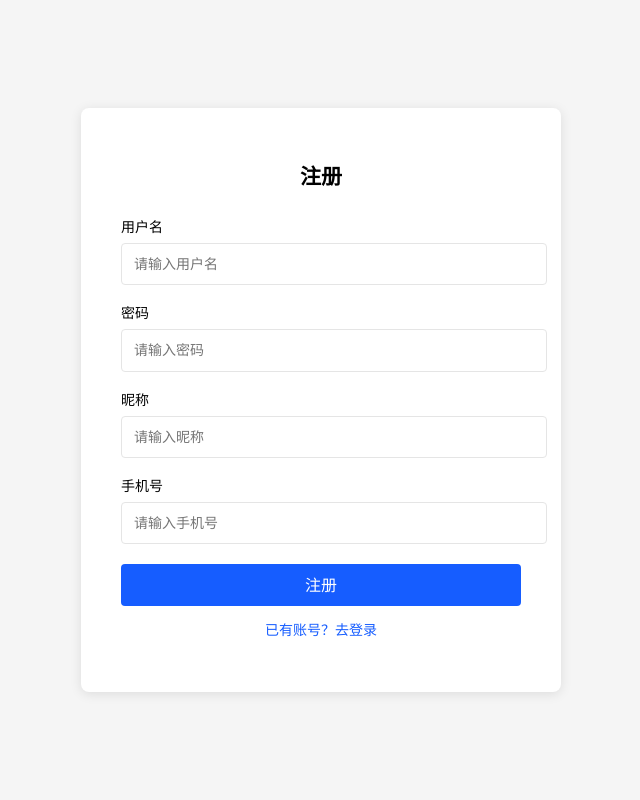
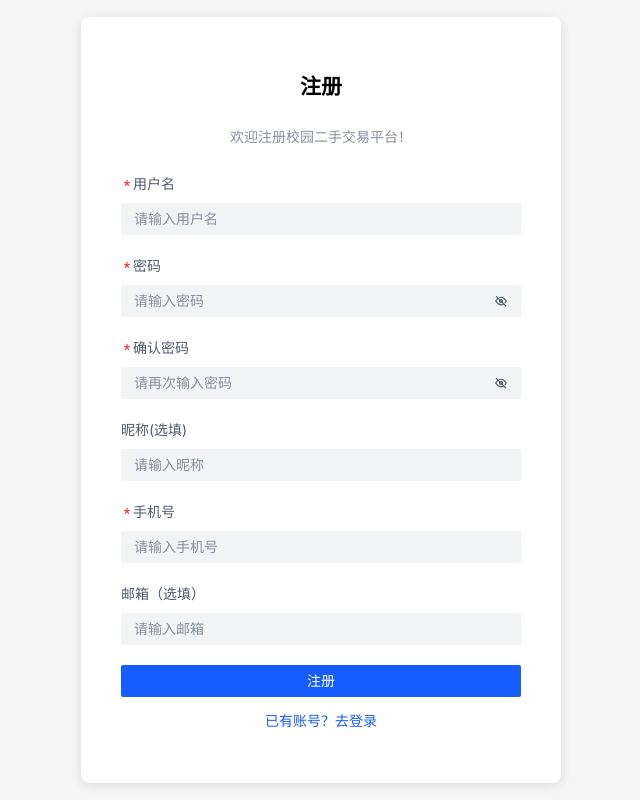
Before and after one commit to JinhaoMa-Max/school_transaction_system-database_course_design-, a Vue app in the folder frontend/: page /register in a window 1280 px wide. Shown: the whole page, without its empty margins (319-959 px from the left). Built offline with nearby package versions, Linux system fonts and the light colour scheme.

Commit message:
登录和注册页的实现
实现的基本的登录和注册页面的修改
1.登录注册页统一为a-form
2.增加登录和注册的输入检验
3.增加了“记住我”选项
4.增加了登录成功与退出的页面逻辑，略微修改了router/index.ts与stores\user.ts以支持跳转逻辑

```diff
--- a/frontend/src/router/index.ts
+++ b/frontend/src/router/index.ts
@@ -157,10 +157,17 @@ const router = createRouter({
 
 router.beforeEach(async (to, _from, next) => {
   const userStore = useUserStore()
+
+    // 新增：已登录用户访问登录/注册页 → 跳首页
+  if (userStore.isLoggedIn && (to.path === '/login' || to.path === '/register')) {
+    next('/')
+    return
+  }
+
   const requiresAuth = to.meta.requiresAuth
 
   if (requiresAuth && !userStore.isLoggedIn) {
-    next('/login')
+     next(`/login?redirect=${encodeURIComponent(to.fullPath)}`)
     return
   }
 
--- a/frontend/src/stores/user.ts
+++ b/frontend/src/stores/user.ts
@@ -5,25 +5,33 @@ import { login as loginApi, logout as logoutApi, getCurrentUser } from '@/api'
 
 export const useUserStore = defineStore('user', () => {
   const user = ref<User | null>(null)
-  const token = ref(localStorage.getItem('accessToken') || '')
+
+ // token初始值现在由保留状态决定
+const token = ref(
+  localStorage.getItem('accessToken') || sessionStorage.getItem('accessToken') || ''
+)
 
   const isLoggedIn = computed(() => !!token.value && !!user.value)
   const isAdmin = computed(() => user.value?.role === 'admin')
   const isSeller = computed(() => user.value?.role === 'seller')
   const isBuyer = computed(() => user.value?.role === 'buyer')
 
-  const login = async (username: string, password: string) => {
+  // 登录方法，增加了一个rememberMe参数
+const login = async (username: string, password: string, rememberMe = true) => {
   const res = await loginApi({ username, password })
   token.value = res.data.token
   user.value = res.data.user
-    localStorage.setItem('accessToken', res.data.token)
+  const storage = rememberMe ? localStorage : sessionStorage
+  storage.setItem('accessToken', res.data.token)
 }
 
+// 登出方法，同上
   const logout = async () => {
   await logoutApi()
   token.value = ''
   user.value = null
   localStorage.removeItem('accessToken')
+  sessionStorage.removeItem('accessToken')
 }
 
   const fetchCurrentUser = async () => {
--- a/frontend/src/views/Login.vue
+++ b/frontend/src/views/Login.vue
@@ -1,22 +1,65 @@
 <script setup lang="ts">
-import { ref } from 'vue'
+import { ref, reactive } from 'vue'
 import { useRouter } from 'vue-router'
 import { useUserStore } from '@/stores'
+import{Message} from '@arco-design/web-vue'
+import { useRoute } from 'vue-router'
 
 const router = useRouter()
 const userStore = useUserStore()
+const route = useRoute()
 
-const username = ref('')
-const password = ref('')
+//用form对象表示username和password的值
+const form = reactive({
+  username: '',
+  password: ''
+})
+
+//组件：保持状态
+const rememberMe = ref(true)
+
+//校验规则
+const  formRef = ref()
+
+const rules = {
+  username: [
+      { required: true, message: '请输入用户名(3-20个字符)' },
+      { minLength: 3, message: '用户名长度不能小于3位' },
+      { maxLength: 20, message: '用户名长度不能大于20位' }
+  ],
+  password: [
+    { required: true, message: '请输入密码(6-20个字符)' },
+    { minLength: 6, message: '密码长度不能小于6位' },
+    { maxLength: 20, message: '密码长度不能大于20位' }
+  ]
+}
+
 const loading = ref(false)
 
+//登录逻辑
 const handleLogin = async () => {
-  if (!username.value || !password.value) return
+  const error = await formRef.value?.validate()
+  if(error) {
+    return
+  }
   loading.value = true
   try {
-    await userStore.login(username.value, password.value)
-    router.push('/')
-  } finally {
+   await userStore.login(form.username, form.password, rememberMe.value)
+    Message.success('登录成功')
+    const redirect = route.query.redirect as string
+    router.push(redirect || '/')
+  } catch (error: any) {
+  const msg = error?.response?.data?.message || error?.message || ''
+  if (msg.includes('密码') || msg.includes('用户名') || msg.includes('账号')) {
+    Message.error('用户名或密码错误')
+  } else if (msg.includes('网络') || msg.includes('timeout')) {
+    Message.error('网络连接失败，请稍后重试')
+  } else {
+    Message.error('登录失败，请稍后重试')
+    console.error('登录失败:', error)
+  }
+}
+   finally {
     loading.value = false
   }
 }
@@ -29,16 +72,46 @@ const goToRegister = () => {
 <template>
   <div class="login-page">
     <div class="login-card">
+
+      <!-- 登录表单 -->
       <h2>登录</h2>
-      <div class="form-item">
-        <label>用户名</label>
-        <input v-model="username" type="text" placeholder="请输入用户名" />
-      </div>
-      <div class="form-item">
-        <label>密码</label>
-        <input v-model="password" type="password" placeholder="请输入密码" />
-      </div>
-      <button :loading="loading" @click="handleLogin">登录</button>
+      <p class="subtitle">欢迎登录校园二手交易平台！</p>
+
+       <!-- a-form 格式的表单 -->
+      <a-form ref="formRef"
+           :model="form"
+           :rules="rules"
+            layout="vertical"
+        >
+         <!-- 用户名 -->
+          <a-form-item  field="username"   label="用户名">
+          <a-input v-model="form.username"
+        placeholder="请输入用户名"
+        allow-clear
+        />
+         </a-form-item>
+
+            <!-- 密码 -->
+           <a-form-item field="password" label="密码">
+            <a-input-password v-model="form.password"
+        placeholder="请输入密码"
+        allow-clear
+        @keyup.enter="handleLogin"
+         />
+           </a-form-item>
+
+           <a-form-item>
+              <a-checkbox v-model="rememberMe">记住我</a-checkbox>
+           </a-form-item>
+
+
+           <!-- 登录按钮 -->
+           <a-button  type="primary" long :loading="loading" @click="handleLogin">
+            登录
+          </a-button>
+
+      </a-form>
+
       <p class="link" @click="goToRegister">没有账号？去注册</p>
     </div>
   </div>
@@ -66,38 +139,11 @@ const goToRegister = () => {
   margin-bottom: 30px;
 }
 
-.form-item {
-  margin-bottom: 20px;
-}
-
-.form-item label {
-  display: block;
-  margin-bottom: 8px;
-  font-weight: 500;
-}
-
-.form-item input {
-  width: 100%;
-  padding: 12px;
-  border: 1px solid #e5e5e5;
-  border-radius: 4px;
+.subtitle {
+  text-align: center;
+  margin-bottom: 28px;
+  color: #86909c;
   font-size: 14px;
-}
-
-button {
-  width: 100%;
-  padding: 12px;
-  background: #165dff;
-  color: white;
-  border: none;
-  border-radius: 4px;
-  font-size: 16px;
-  cursor: pointer;
-}
-
-button:disabled {
-  background: #8ab4ff;
-  cursor: not-allowed;
 }
 
 .link {
--- a/frontend/src/views/Register.vue
+++ b/frontend/src/views/Register.vue
@@ -1,18 +1,103 @@
 <script setup lang="ts">
-import { ref } from 'vue'
+import { ref, reactive } from 'vue'
 import { useRouter } from 'vue-router'
+import{Message} from '@arco-design/web-vue'
+import{register} from '@/api/auth'
 
 const router = useRouter()
+const formRef = ref()
+const loading = ref(false)
 
-const username = ref('')
-const password = ref('')
-const nickname = ref('')
-const phone = ref('')
+//用form对象表示各个值
+const form = reactive({
+  username: '',
+  password: '',
+  confirmPassword: '',
+  nickname: '',
+  email: '',
+  phone: ''
+})
 
-const handleRegister = () => {
-  router.push('/login')
+
+//校验规则
+const rules = {
+
+  username: [
+    { required: true, message: '请输入用户名(3-20个字符)' },
+    { minLength: 3, message: '用户名长度不能小于3位' },
+    { maxLength: 20, message: '用户名长度不能大于20位' }
+  ],
+
+  password: [
+    { required: true, message: '请输入密码(6-20个字符)' },
+    {
+       match: /^(?=.*\d)(?=.*[a-z])(?=.*[A-Z])(?=.*[!@#$%^&*])[A-Za-z0-9!@#$%^&*]{6,20}$/,
+       message: '密码需包含数字、小写字母、大写字母和特殊字符，长度 6-20 位'
+    }
+  ],
+
+confirmPassword: [
+  { required: true, message: '请再次输入密码' },
+  {
+    validator: (value: string, callback: (msg?: string) => void) => {
+      if (value !== form.password) {
+        callback('两次输入的密码不一致')
+      } else {
+        callback()
+      }
+    }
+  }
+]
+,
+
+  nickname: [
+     { maxLength: 20, message: '昵称不能超过20个字符' }
+  ],
+
+  email: [
+     { message: '请输入正确的邮箱格式' }
+  ],
+
+  phone: [
+    { required: true, message: '请输入手机号' },
+    { match: /^1[3-9]\d{9}$/, message: '请输入正确的手机号' }
+  ]
+
 }
 
+//注册逻辑
+const handleRegister = async () => {
+  const error = await formRef.value?.validate()
+  if(error) {
+    return
+  }
+  try {
+        loading.value = true
+        await register({
+          username: form.username,
+          password: form.password,
+          nickname: form.nickname,
+          email: form.email,
+          phone: form.phone
+        })
+      Message.success('注册成功！')
+      router.push('/login')
+ } catch (error: any) {
+  const msg = error?.response?.data?.message || error?.message || ''
+  if (msg.includes('用户名') && msg.includes('已存在')) {
+    Message.error('该用户名已被注册，请更换')
+  } else if (msg.includes('网络') || msg.includes('timeout')) {
+    Message.error('网络连接失败，请稍后重试')
+  } else {
+    //
+    console.error('注册失败:', error)
+  }
+} finally {
+    loading.value = false
+  }
+}
+
+//跳转到登录页面
 const goToLogin = () => {
   router.push('/login')
 }
@@ -21,24 +106,71 @@ const goToLogin = () => {
 <template>
   <div class="register-page">
     <div class="register-card">
+
+      <!-- 注册表单 -->
       <h2>注册</h2>
-      <div class="form-item">
-        <label>用户名</label>
-        <input v-model="username" type="text" placeholder="请输入用户名" />
-      </div>
-      <div class="form-item">
-        <label>密码</label>
-        <input v-model="password" type="password" placeholder="请输入密码" />
-      </div>
-      <div class="form-item">
-        <label>昵称</label>
-        <input v-model="nickname" type="text" placeholder="请输入昵称" />
-      </div>
-      <div class="form-item">
-        <label>手机号</label>
-        <input v-model="phone" type="tel" placeholder="请输入手机号" />
-      </div>
-      <button @click="handleRegister">注册</button>
+      <p class="subtitle">欢迎注册校园二手交易平台！</p>
+
+      <a-form ref="formRef"
+          :model="form"
+          :rules="rules"
+          layout="vertical"
+        >
+         <!-- 用户名 -->
+          <a-form-item  field="username"   label="用户名">
+          <a-input v-model="form.username"
+        placeholder="请输入用户名"
+        allow-clear
+        />
+         </a-form-item>
+
+            <!-- 密码 -->
+           <a-form-item field="password" label="密码">
+              <a-input-password v-model="form.password"
+        placeholder="请输入密码"
+        allow-clear
+              />
+           </a-form-item>
+
+           <!-- 确认密码 -->
+          <a-form-item field="confirmPassword" label="确认密码">
+            <a-input-password v-model="form.confirmPassword"
+          placeholder="请再次输入密码"
+          allow-clear
+             />
+          </a-form-item>
+
+
+            <!-- 昵称 -->
+          <a-form-item  field="nickname"   label="昵称(选填)">
+          <a-input v-model="form.nickname"
+        placeholder="请输入昵称"
+        allow-clear
+        />
+         </a-form-item>
+
+          <!-- 手机号 -->
+          <a-form-item  field="phone"   label="手机号">
+          <a-input v-model="form.phone"
+        placeholder="请输入手机号"
+        allow-clear
+        />
+         </a-form-item>
+
+           <!-- 邮箱号 -->
+          <a-form-item  field="email"   label="邮箱（选填）">
+          <a-input v-model="form.email"
+        placeholder="请输入邮箱"
+        allow-clear
+        />
+         </a-form-item>
+
+           <!-- 注册按钮 -->
+           <a-button  type="primary" long  :loading="loading"  @click="handleRegister">
+            注册
+          </a-button>
+
+      </a-form>
       <p class="link" @click="goToLogin">已有账号？去登录</p>
     </div>
   </div>
@@ -66,33 +198,11 @@ const goToLogin = () => {
   margin-bottom: 30px;
 }
 
-.form-item {
-  margin-bottom: 20px;
-}
-
-.form-item label {
-  display: block;
-  margin-bottom: 8px;
-  font-weight: 500;
-}
-
-.form-item input {
-  width: 100%;
-  padding: 12px;
-  border: 1px solid #e5e5e5;
-  border-radius: 4px;
+.subtitle {
+  text-align: center;
+  margin-bottom: 28px;
+  color: #86909c;
   font-size: 14px;
-}
-
-button {
-  width: 100%;
-  padding: 12px;
-  background: #165dff;
-  color: white;
-  border: none;
-  border-radius: 4px;
-  font-size: 16px;
-  cursor: pointer;
 }
 
 .link {
@@ -101,4 +211,10 @@ button {
   color: #165dff;
   cursor: pointer;
 }
+
+:deep(input::-ms-reveal),
+:deep(input::-ms-clear) {
+  display: none;
+}
+
 </style>
```
Also changed, not shown: 2 other files (tests, documents, lock files or other folders). Lines whose indentation alone changed are shown as unchanged.
